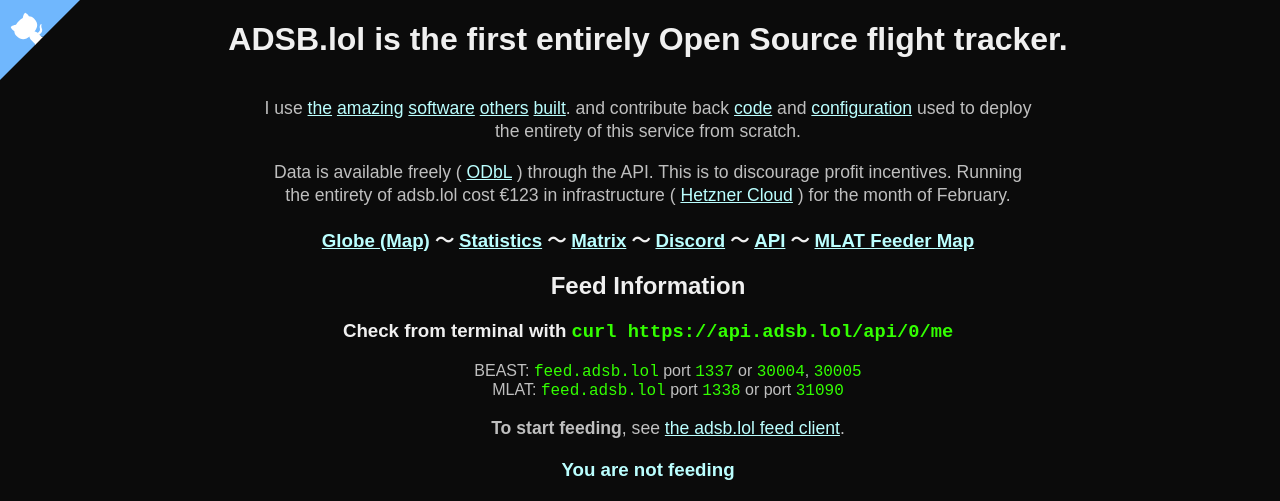
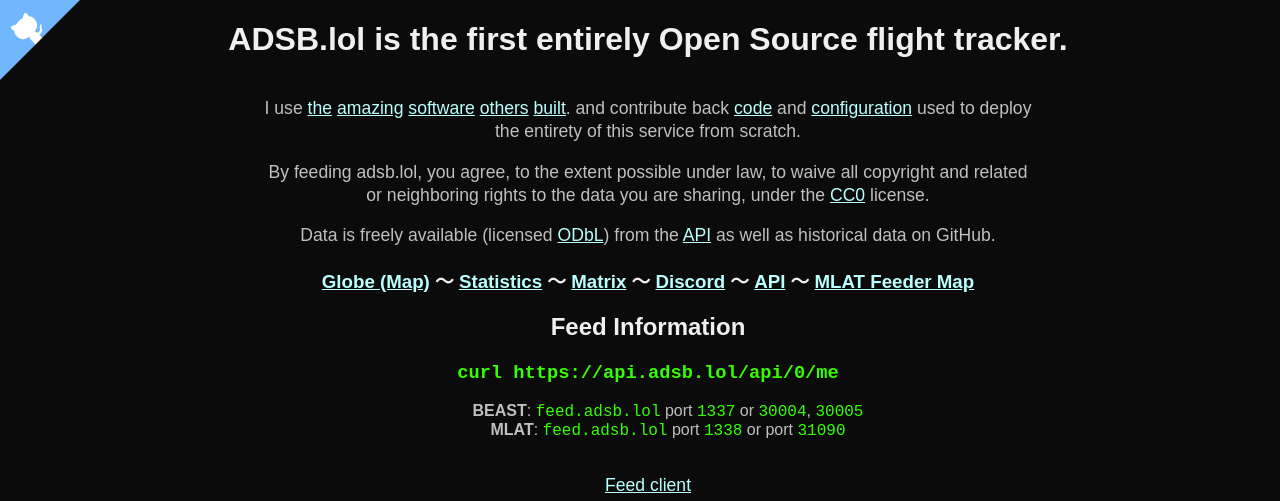
Before and after one commit to adsblol/api, a FastAPI app: page / in a window 1280 px wide. Shown: the top 501 px of the page. Run offline with FastAPI, Linux system fonts and the light colour scheme; data that the repository does not hold is empty.

Commit message:
Update index.html
Signed-off-by: Katia  <1695469+katlol@users.noreply.github.com>

```diff
--- a/templates/index.html
+++ b/templates/index.html
@@ -164,12 +164,13 @@
             <a href="https://github.com/adsblol/infra">configuration</a>
             used to deploy the entirety of this service from scratch.
         </p>
-        <p>Data is available freely (
-            <a href="https://opendatacommons.org/licenses/odbl/1-0/">ODbL</a>
-            ) through the API. This is to discourage profit incentives.
-        Running the entirety of adsb.lol cost €123 in infrastructure (
-            <a href="https://www.hetzner.com/cloud">Hetzner Cloud</a>
-            ) for the month of February.</p>
+        <p>By feeding adsb.lol, you agree, to the extent possible under law, to waive all copyright and related or neighboring rights to the data you are sharing, under the
+            <a href="https://creativecommons.org/publicdomain/zero/1.0/">CC0</a> license.</p>
+        <p>Data is freely available
+            (licensed <a href="https://opendatacommons.org/licenses/odbl/1-0/">ODbL</a>)
+            from the <a href="https://api.adsb.lol">API</a>
+            as well as historical data on GitHub.
+        </p>
         <h3>
             <a href="https://globe.adsb.lol/">Globe (Map)</a> &#12316;
             <a href="https://adsb.lol/stats">Statistics</a> &#12316;
@@ -178,19 +179,14 @@
             <a href="https://api.adsb.lol">API</a> &#12316;
             <a href="https://map.adsb.lol">MLAT Feeder Map</a>
         </h3>
+        <h2>Feed Information</h2>
+        <h3><code>curl https://api.adsb.lol/api/0/me</code></h3>
 
-        <h2>Feed Information</h2>
-        <h3>Check from terminal with <code>curl https://api.adsb.lol/api/0/me</code></h3>
         <ul>
-            <li>BEAST: <code>feed.adsb.lol</code> port <code>1337</code> or <code>30004</code>,
-                <code>30005</code>
-            </li>
-            <li>MLAT: <code>feed.adsb.lol</code> port <code>1338</code> or port <code>31090</code>
-            <li>
-                <p><b>To start feeding</b>, see <a href="https://github.com/adsblol/feed">the adsb.lol feed client</a>.
-
-
+            <li><b>BEAST</b>: <code>feed.adsb.lol</code> port <code>1337</code> or <code>30004</code>, <code>30005</code></li>
+            <li><b>MLAT</b>: <code>feed.adsb.lol</code> port <code>1338</code> or port <code>31090</code><li>
         </ul>
+        <p><a href="https://github.com/adsblol/feed">Feed client</a></p>
 
         {% set own_beast = clients_beast|length %}
         {% set own_mlat = clients_mlat|length %}
@@ -236,6 +232,7 @@
             </table>
             {% endif %}
             <h3>{{len_beast}} BEAST feeders. {{len_mlat}} MLAT feeders.</h3>
+
             <p>All locations are approximate, and off by >50km</p>
     </div>
 
```
